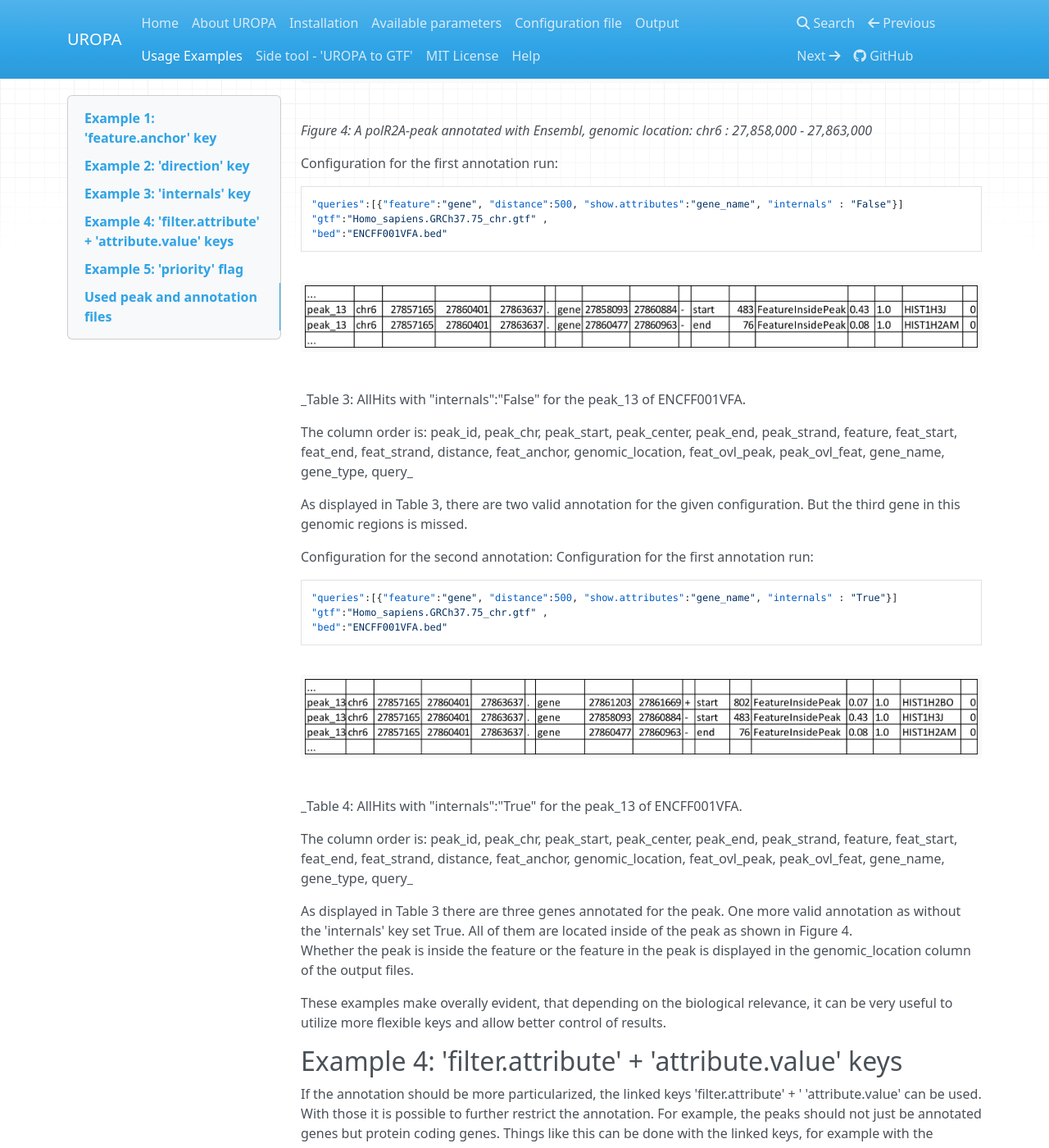
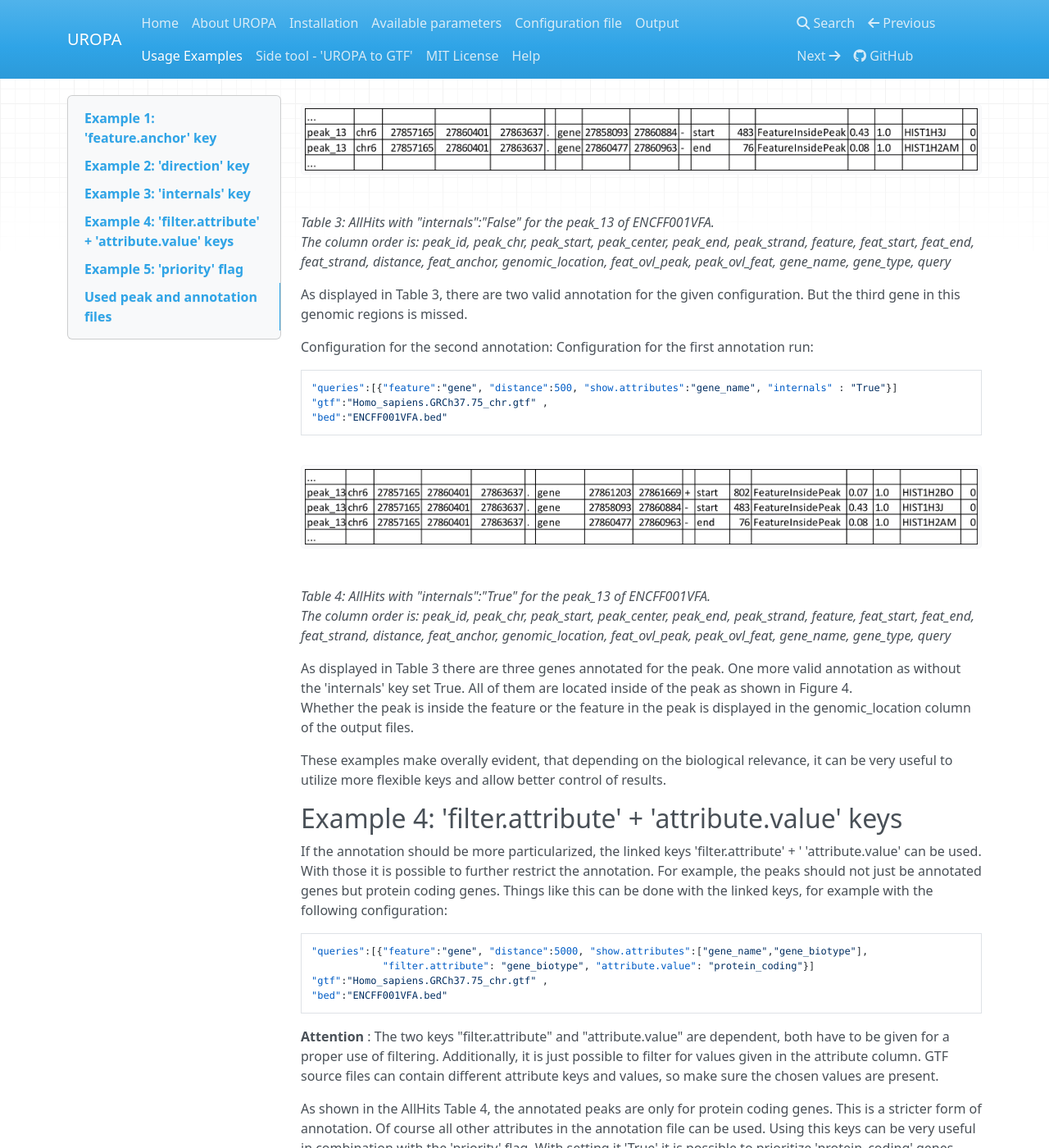
Before and after one commit to loosolab/UROPA, an MkDocs documentation site: the page built from docs/uropa-example.md, in a window 1280 px wide and 1400 px high, scrolled down 4189 px. Shown: the whole window at 82% size. Built offline with MkDocs 1.6.1, drawn with Linux system fonts in a browser that asks for light colours; nearby versions of some CDN libraries; old or Windows-style settings are respelled for this version of MkDocs; some of the changed text lies outside the part shown.

```diff
--- a/docs/uropa-example.md
+++ b/docs/uropa-example.md
@@ -88,7 +84,6 @@ The peak displayed in Figure 3 would be annotated for both genes as shown in the
 ![table2](img/example-table-02.png )
 
 _Table 2: AllHits for an H3K4me1 peak annotated for two genes with different directions of the peak
-
 The column order is: peak_id, peak_chr, peak_start, peak_center, peak_end, peak_strand, feature, feat_start, feat_end, feat_strand, distance, feat_anchor, genomic_location, feat_ovl_peak, peak_ovl_feat, gene_name, gene_type, query_
 
 
@@ -110,9 +105,6 @@ In this case the peak will only be annotated for *ATAD3B* , because it is locate
 
 So, globally, this example shows that more specific annotation can be useful for peaks like this one, in order to obtain a unique feature matching more specific requirements.
 There is interest in cases where for example, some genomic regions are known to be enriched in transcriptionally active promoters, and we would like to know to which features these regions are found upstream. Moreover, a ‘downstream’ direction could be useful for the targeted identification of miRNAs or 3’UTR-binding proteins.
-
-
-
 
 Example 3: 'internals' key
 --------------------------
@@ -142,7 +134,6 @@ Configuration for the first annotation run:
 ![table03](img/example-table-03.png )
 
 _Table 3: AllHits with "internals":"False" for the peak_13 of ENCFF001VFA.
-
 The column order is: peak_id, peak_chr, peak_start, peak_center, peak_end, peak_strand, feature, feat_start, feat_end, feat_strand, distance, feat_anchor, genomic_location, feat_ovl_peak, peak_ovl_feat, gene_name, gene_type, query_
 
 As displayed in Table 3, there are two valid annotation for the given configuration. But the third gene in this genomic regions is missed.
@@ -158,7 +149,6 @@ Configuration for the second annotation:
 ![table4](img/example-table-04.png )
 
 _Table 4: AllHits with "internals":"True" for the peak_13 of ENCFF001VFA.
-
 The column order is: peak_id, peak_chr, peak_start, peak_center, peak_end, peak_strand, feature, feat_start, feat_end, feat_strand, distance, feat_anchor, genomic_location, feat_ovl_peak, peak_ovl_feat, gene_name, gene_type, query_
 
 As displayed in Table 3 there are three genes annotated for the peak. One more valid annotation as without the 'internals' key set True. All of them are located inside of the peak as shown in Figure 4.
@@ -189,8 +179,7 @@ It is advised to use the 'filter.attribute' key also in 'show.attributes' key, t
 
 ![table5](img/example-table-05.png )
 
-_Table 5: AllHits for annotation with linked keys 'filter.attribute' + 'attribute.value'
-
+_Table 5: AllHits for annotation with linked keys 'filter.attribute' + 'attribute.value'.
 The column order is: peak_id, peak_chr, peak_start, peak_center, peak_end, peak_strand, feature, feat_start, feat_end, feat_strand, distance, feat_anchor, genomic_location, feat_ovl_peak, peak_ovl_feat, gene_name, gene_type, query_
 
 
@@ -221,7 +210,6 @@ For peak 10, there are only valid annotations for the second query, the annotati
 ![table6](img/example-table-06.png)
 
 _Table 6: AllHits for two queries with priority='False'.
-
 The column order is: peak_id, peak_chr, peak_start, peak_center, peak_end, peak_strand, feature, feat_start, feat_end, feat_strand, distance, feat_anchor, genomic_location, feat_ovl_peak, peak_ovl_feat, gene_name, gene_type, query_
 
 
@@ -249,7 +237,6 @@ Because for peak 6 there was a valid annotation for query 0, query 1 is not anal
 
 ![table7](img/example-table-07.png)
 _Table 7: AllHits with two queries with priority='True'.
-
 The column order is: peak_id, peak_chr, peak_start, peak_center, peak_end, peak_strand, feature, feat_start, feat_end, feat_strand, distance, feat_anchor, genomic_location, feat_ovl_peak, peak_ovl_feat, gene_name, gene_type, query_
 
 
```
Also changed, not shown: other parts of docs/uropa-example.md (+3 -7 lines), docs/help.md (+2 -0 lines).
